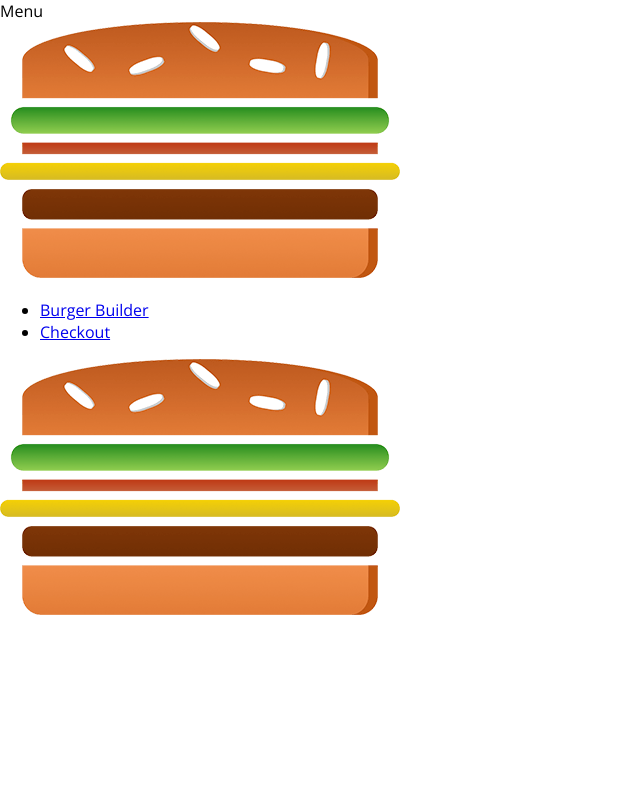
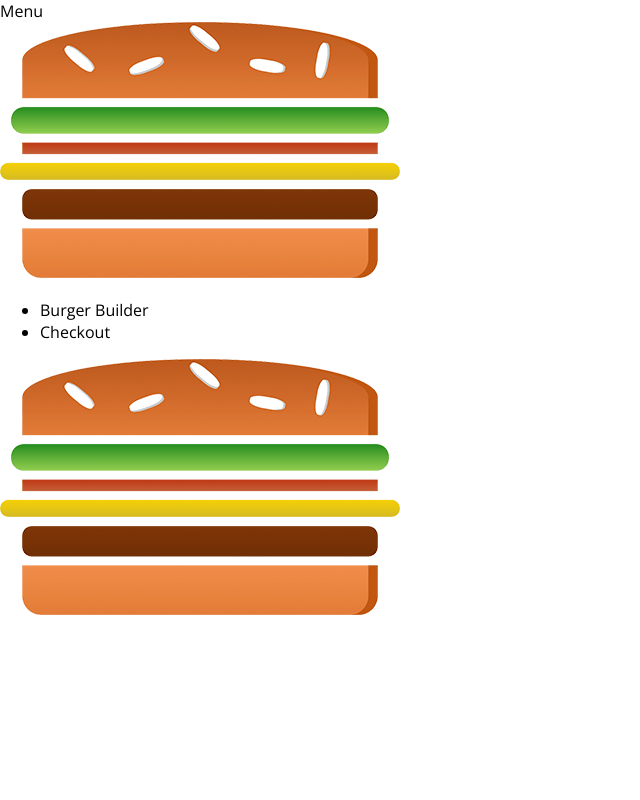
Before and after one commit to micnguyen/burger-builder, a React app: page / in a window 1280 px wide. Shown: the top 800 px of the page, without its empty margins (0-640 px from the left). Built offline with nearby package versions, Linux system fonts and the light colour scheme.

Commit message:
Remove links

```diff
--- a/src/components/Logo/Logo.css
+++ b/src/components/Logo/Logo.css
@@ -1,7 +1,7 @@
 .Logo {
   background-color: white;
   padding: 8px;
-  height: 80%;
+  height: 100%;
   box-sizing: border-box;
   border-radius: 8px;
 }
--- a/src/components/Navigation/NavigationItems/NavigationItem/NavigationItem.js
+++ b/src/components/Navigation/NavigationItems/NavigationItem/NavigationItem.js
@@ -3,9 +3,7 @@ import classes from "./NavigationItem.css";
 
 const navigationItem = props => (
   <li className={classes.NavigationItem}>
-    <a href={props.link} className={props.active ? classes.active : null}>
-      {props.children}
-    </a>
+    <a className={props.active ? classes.active : null}>{props.children}</a>
   </li>
 );
 
```
